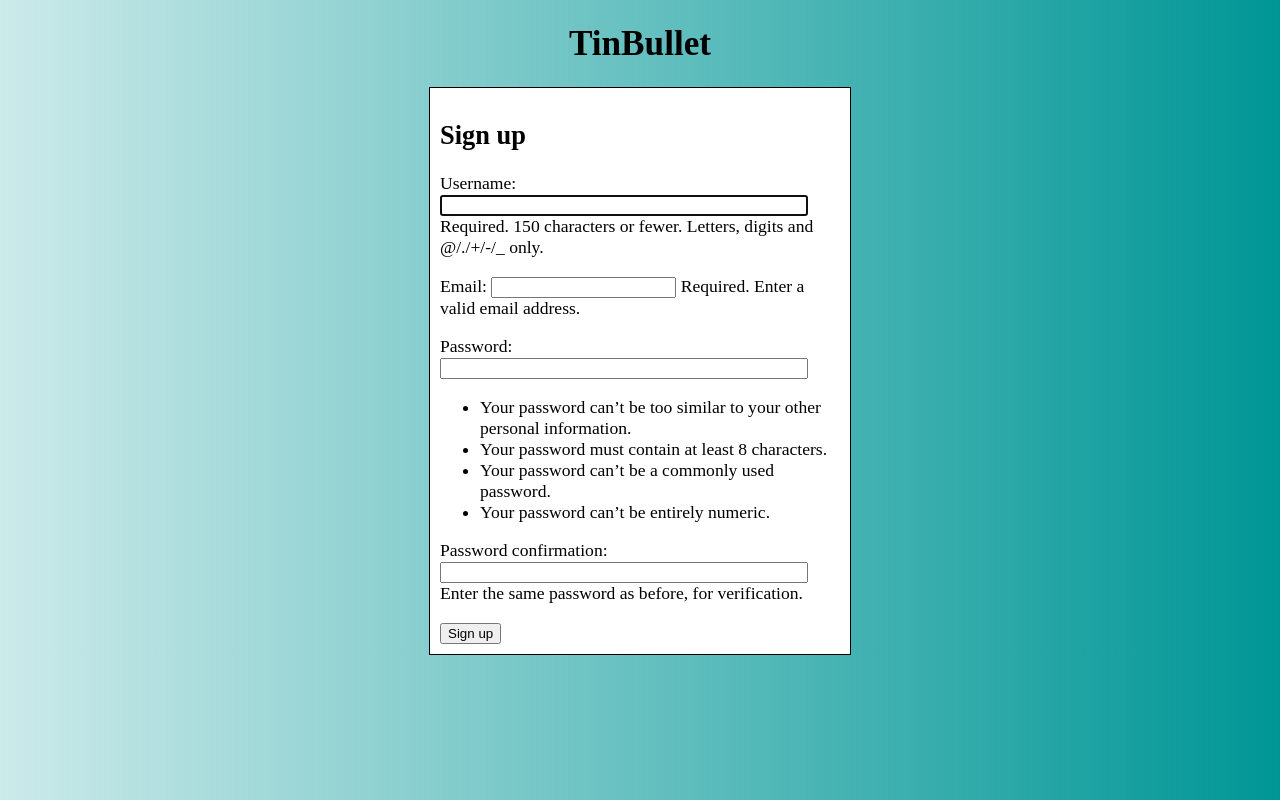
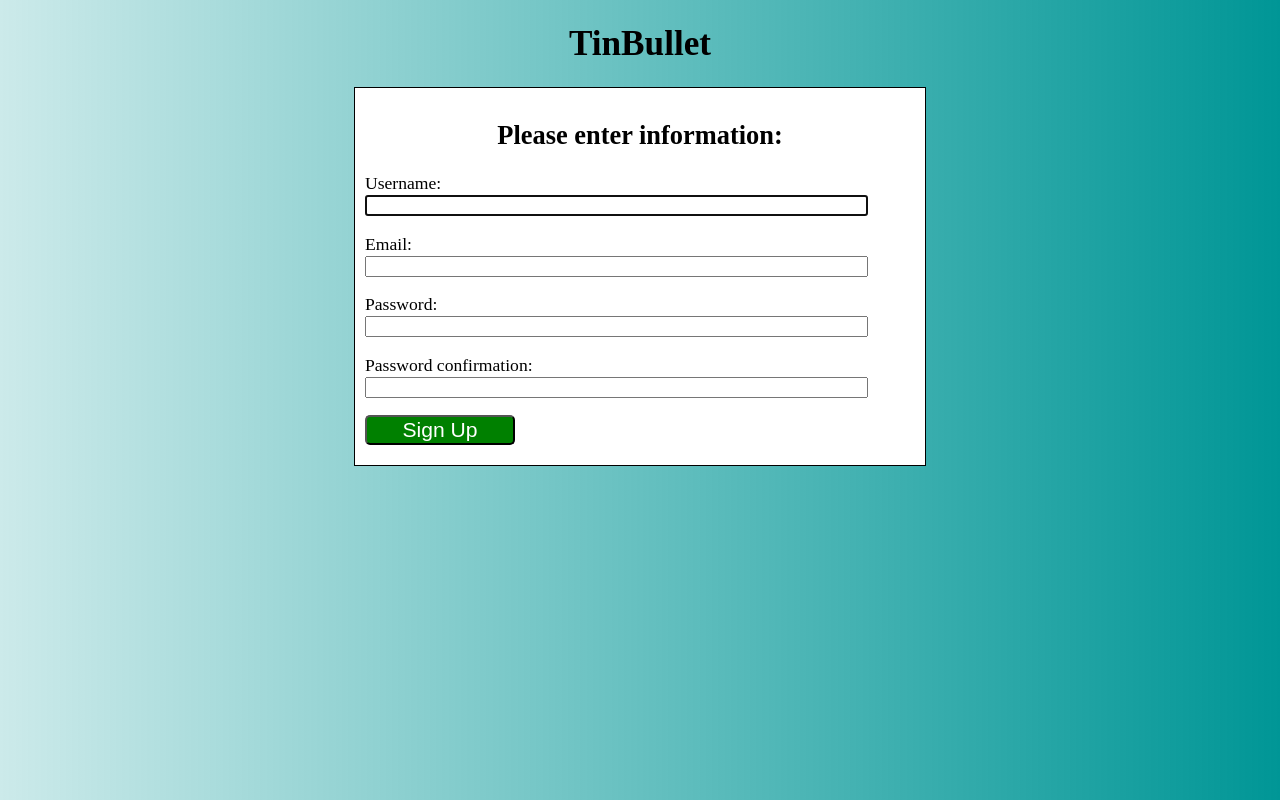
Before and after one commit to bkonelson/tinbullet, a Django app: page /signup/ in a window 1280 px wide. Run offline with Django 3.2, Linux system fonts and the light colour scheme.

Commit message:
add styling to all pages

```diff
--- a/mainApp/forms.py
+++ b/mainApp/forms.py
@@ -4,10 +4,11 @@ from django.contrib.auth.models import User
 
 
 class SignUpForm(UserCreationForm):
-    #username = forms.CharField(max_length=254)
-    #password1 = forms.CharField(min_length=8, max_length=254)
-    #password2 = forms.CharField(min_length=8, max_length=254)
-    email = forms.EmailField(max_length=254, help_text='Required. Enter a valid email address.')
+    email = forms.EmailField(max_length=254,widget=forms.TextInput(attrs={'size':'40'}))
+    def __init__(self, *args, **kwargs):
+        super(SignUpForm, self).__init__(*args, **kwargs)
+        for fieldname in ['username','password1','password2']:
+            self.fields[fieldname].help_text = None
 
     class Meta:
         model = User
--- a/mainApp/static/loginstyle.css
+++ b/mainApp/static/loginstyle.css
@@ -1,5 +1,5 @@
 input[type=submit] {
-    display:block;
+    display:inline-block;
     font-size: 1.2em;
     max-width:60%;
     min-width:150px;
@@ -8,10 +8,19 @@ input[type=submit] {
     color:white;
     margin-bottom:10px;
 }
+input[type=submit]:hover {
+    cursor: pointer;
+    box-shadow: 4px 4px 2px grey;
+}
 
 h1 {
     text-align: center;
     font-size: 2em;
+}
+
+h2 {
+    text-align: center;
+    font-size: 1.5em;
 }
 
 body {
@@ -24,8 +33,8 @@ body {
     padding:10px;
     background-color: white;
     margin:auto;
-    width:50%;
-    max-width: 400px;
+    width:65%;
+    max-width: 550px;
     border:1px solid black;
 
 }
--- a/mainApp/templates/createuser.html
+++ b/mainApp/templates/createuser.html
@@ -1,10 +1,10 @@
 {% extends "baseaccount.html" %}
 
 {% block content %}
-  <h2>Sign up</h2>
+  <h2>Please enter information:</h2>
   <form method="post">
     {% csrf_token %}
     {{ form.as_p }}
-    <button type="submit">Sign up</button>
+    <input type="submit" value="Sign Up">
   </form>
 {% endblock %}
--- a/mainApp/templates/youtube/index.html
+++ b/mainApp/templates/youtube/index.html
@@ -22,7 +22,7 @@
     {% if video_list %}
         {% for video in video_list %}
             {% if forloop.counter|add:"-1"|divisibleby:"3" %}
-                <div >
+                <div>
                     <p class="chantitle">{{video.channel}}</p>
                     <form class="chdelform" action="{% url 'mainApp:index' %}" method="POST">
                         {% csrf_token %}
@@ -33,7 +33,7 @@
             {% endif %}
             <div class="vidlinkthumb">
                 <img class='thumb' src="{{video.video_thumb}}">
-                <span class='vidlink'><a href="{{video.video_url}}" target="_blank">{{video.video_title}}</a></span>
+                <span><a class='vidlink' href="{{video.video_url}}" target="_blank">{{video.video_title}}</a></span>
             </div>
         {% endfor %}
     {% else %}
--- a/templates/registration/login.html
+++ b/templates/registration/login.html
@@ -28,7 +28,7 @@
 </div><br>
 
 <div>
-  <input type="submit" value="login" />
+  <input type="submit" value="Login" />
   <input type="hidden" name="next" value="{{ next }}" />
 </div>
 </form>
```
Also changed, not shown: mainApp/static/youtube/style.css (+16 -4 lines), tinbullet/settings.py (+7 -0 lines).
